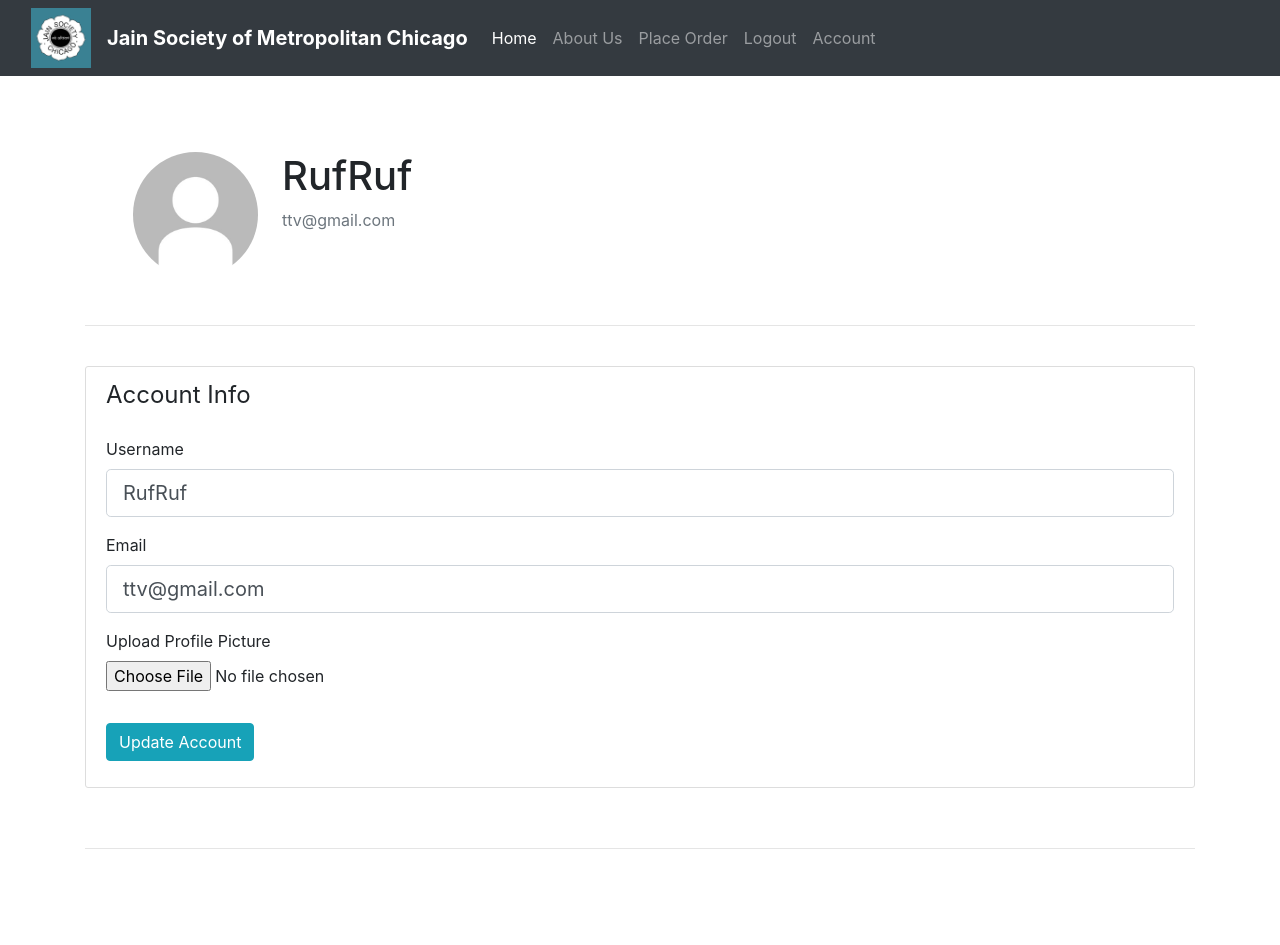
After one commit to programmedBrain008/jsmcFood_Flask, a Flask app: page /account in a window 1280 px wide. The commit adds this page. Run offline with Flask 2, Linux system fonts and the light colour scheme; a user stored in the database is signed in; some libraries are stand-ins or nearby versions.

Commit message:
User account and signup/login features added

```diff
--- a/app/forms.py
+++ b/app/forms.py
@@ -1,22 +1,50 @@
 from flask_wtf import FlaskForm
-from wtforms import StringField, SubmitField, BooleanField, IntegerField
-from wtforms.validators import DataRequired, Length, Email, ValidationError, NumberRange
+from flask_wtf.file import FileField, FileAllowed
+from wtforms import StringField, SubmitField, BooleanField, IntegerField, PasswordField
+from wtforms.validators import DataRequired, Length, Email, ValidationError, NumberRange, EqualTo
 from app.models import User
 import email_validator
+from flask_login import current_user
 
-class orderForm(FlaskForm):
-    firstname = StringField("First Name", validators=[DataRequired(), Length(min=2, max=25)])
-    lastname = StringField("Last Name", validators=[DataRequired(), Length(min=2, max=25)])
+
+class RegistrationForm(FlaskForm):
+    username = StringField("Username", validators=[DataRequired(), Length(min=2, max=20)])
     email = StringField("Email", validators=[DataRequired(), Email()])
-    phonenumber = StringField("Phone Number", validators=[DataRequired()])
+    password = PasswordField("Password", validators=[DataRequired()])
+    confirm_password = PasswordField("Confirm Password", validators=[DataRequired(), EqualTo("password")])
 
-    street = StringField("Street", validators=[DataRequired()])
-    city = StringField("City", validators=[DataRequired()])
-    state = StringField("State / Province", validators=[DataRequired()])
-    postalzip = StringField("Postal / Zip Code", validators=[DataRequired()])
+    submit = SubmitField("Sign Up")
 
-    ccnum = StringField("Credit Card Number", validators=[DataRequired()])
-    seccode = StringField("Security Code", validators=[DataRequired()])
-    ccexpidate = StringField("Credit Card Expiration Date", validators=[DataRequired()])
+    def validate_username(self, username):
+        user = User.query.filter_by(username=username.data).first()
+        if user:
+            raise ValidationError("That username already exists. Please choose a different one.")
+    def validate_email(self, email):
+        user = User.query.filter_by(email=email.data).first()
+        if user:
+            raise ValidationError("That email already exists. Please choose a different one.")
 
-    submit = SubmitField("Place Order Now!")
+class LoginForm(FlaskForm):
+    email = StringField("Email", validators=[DataRequired(), Email()])
+    password = PasswordField("Password", validators=[DataRequired()])
+    remember = BooleanField("Remember Me")
+
+    submit = SubmitField("Login")
+
+class UpdateAccountForm(FlaskForm):
+    username = StringField("Username", validators=[DataRequired(), Length(min=2, max=20)])
+    email = StringField("Email", validators=[DataRequired(), Email()])
+    picture = FileField("Upload Profile Picture", validators=[FileAllowed(['jpg', 'png'])])
+
+    submit = SubmitField("Update Account")
+
+    def validate_username(self, username):
+        if username.data != current_user.username:
+            user = User.query.filter_by(username=username.data).first()
+            if user:
+                raise ValidationError("That username already exists. Please choose a different one.")
+    def validate_email(self, email):
+        if email.data != current_user.email:
+            user = User.query.filter_by(email=email.data).first()
+            if user:
+                raise ValidationError("That email already exists. Please choose a different one.")
--- a/app/routes.py
+++ b/app/routes.py
@@ -1,9 +1,12 @@
 from flask import url_for, render_template, request, redirect, flash, session
 from app import app, db, bcrypt
-from app.forms import orderForm
+from app.forms import RegistrationForm, LoginForm, UpdateAccountForm
 from app.models import db, User, ProductRecord
 from app.productInfo import jekh, kmkh, makh, jmkh, plkh, amkh, mekh, plpa, mapa, plse, homi, kmmi, sumi, pach, mepa, stga, bhga, ph, bsbh, rase, rach, sspa, drka, bh, vaga, sh, guja, ragu, gcla, ma, lunchSpecial, basundi, bhajinabhajiya
-
+from flask_login import login_user, current_user, logout_user, login_required
+import secrets
+import os
+from PIL import Image
 
 @app.route("/", methods=["GET", "POST"])
 def snackPage():
@@ -15,7 +18,6 @@ def snackPage():
 
             db.session.add(product)
             db.session.commit()
-            flash(f"{getMethodName} has been added to your cart!", "success")
             return redirect(url_for("snackPage"))
 
     if request.method == "POST":
@@ -80,7 +82,73 @@ def order():
                     seccode=REF_seccode, ccexpidate=REF_ccexpidate)
         db.session.add(user)
         db.session.commit()
-        flash(f"Order placed successfully for: {REF_firstname} {REF_lastname}", "success")
         return redirect(url_for("snackPage"))
 
     return render_template("order_form.html", form=form)
+
+
+@app.route("/register", methods=["GET", "POST"])
+def register():
+    if current_user.is_authenticated:
+        return redirect(url_for("snackPage"))
+    form = RegistrationForm()
+    if form.validate_on_submit():
+        hashed_password = bcrypt.generate_password_hash(form.password.data).decode("utf-8")
+        user = User(username=form.username.data, email=form.email.data, password=hashed_password)
+        db.session.add(user)
+        db.session.commit()
+        flash("Your account has been created successfully. You are now able to log in!", "success")
+        return redirect(url_for('login'))
+    return render_template("register.html", title="Register", form=form)
+
+
+@app.route("/login", methods=["GET", "POST"])
+def login():
+    if current_user.is_authenticated:
+        return redirect(url_for("snackPage"))
+    form = LoginForm()
+    if form.validate_on_submit():
+        user = User.query.filter_by(email=form.email.data).first()
+        if user and bcrypt.check_password_hash(user.password, form.password.data):
+            login_user(user, remember=form.remember.data)
+            next_page = request.args.get("next")
+            return redirect(next_page) if next_page else redirect(url_for("snackPage"))
+        else:
+            flash("Login unsucessful. Please check email and password.", "danger")
+
+    return render_template("login.html", title="Login", form=form)
+
+@app.route("/logout")
+def logout():
+    logout_user()
+    return redirect(url_for("snackPage"))
+
+def save_picture(form_picture):
+    random_hex = secrets.token_hex(8)
+    _, f_ext = os.path.splitext(form_picture.filename)
+    picture_fn = random_hex + str(f_ext)
+    picture_path = os.path.join(app.root_path, 'static/profile_pics', picture_fn)
+    output_size = (125, 125)
+    i = Image.open(form_picture)
+    i.thumbnail(output_size)
+    i.save(picture_path)
+    return picture_fn
+
+@app.route("/account", methods=["GET", "POST"])
+@login_required
+def account():
+    form = UpdateAccountForm()
+    if form.validate_on_submit():
+        if form.picture.data:
+            picture_file = save_picture(form.picture.data)
+            current_user.image_file = picture_file
+        current_user.username = form.username.data
+        current_user.email = form.email.data
+        db.session.commit()
+        flash("Your account has been updated!", "success")
+        return redirect(url_for("account"))
+    elif request.method == "GET":
+        form.username.data = current_user.username
+        form.email.data = current_user.email
+    image_file = url_for('static', filename='profile_pics/' + str(current_user.image_file))
+    return render_template("account.html", title="Account", image_file=image_file, form=form)
--- a/app/static/css/styles.css
+++ b/app/static/css/styles.css
@@ -48,3 +48,62 @@ table, td {
 .card button:hover {
     opacity: 0.7;
 }
+
+.bg-steel {
+    background-color: #5f788a;
+}
+
+.content-section {
+    background: #ffffff;
+    padding: 10px 20px;
+    border: 1px solid #dddddd;
+    border-radius: 3px;
+    margin-bottom: 20px;
+}
+
+.article-title {
+    color: #444444;
+}
+
+a.article-title:hover {
+    color: #428bca;
+    text-decoration: none;
+}
+
+.article-content {
+    white-space: pre-line;
+}
+
+.article-img {
+    height: 65px;
+    width: 65px;
+    margin-right: 16px;
+}
+
+.article-metadata {
+    padding-bottom: 1px;
+    margin-bottom: 4px;
+    border-bottom: 1px solid #e3e3e3
+}
+
+.article-metadata a:hover {
+    color: #333;
+    text-decoration: none;
+}
+
+.article-svg {
+    width: 25px;
+    height: 25px;
+    vertical-align: middle;
+}
+
+.account-img {
+    height: 125px;
+    width: 125px;
+    margin-right: 20px;
+    margin-bottom: 16px;
+}
+
+.account-heading {
+    font-size: 2.5rem;
+}
--- /dev/null
+++ b/app/templates/account.html
@@ -0,0 +1,119 @@
+{% extends "base.html" %}
+
+{% block head %}
+<title>Account | JSMC Food Court</title>
+{% endblock %}
+
+{% block body %}
+    <nav class="navbar navbar-expand-lg navbar-dark bg-dark fixed-top">
+        <div class="container-fluid">
+            <img src="static/images/mainheaderimage.jpg" alt="JSMC Logo" width=60 height=60 class="mr-3 ml=0">
+            <a class="navbar-brand" href="/"><b>Jain Society of Metropolitan Chicago</b></a>
+            <div class="collapse navbar-collapse" id="navbarSupportedContent">
+                <ul class="navbar-nav me-auto mb-2 mb-lg-0">
+                <li class="nav-item">
+                    <a class="nav-link active" aria-current="page" href="{{ url_for('snackPage') }}">Home</a>
+                </li>
+                <li class="nav-item">
+                    <a class="nav-link" target="_blank" href="https://www.jsmconline.org/about_us.php">About Us</a>
+                </li>
+                <li class="nav-item">
+                    <a class="nav-link" href="{{ url_for('order') }}">Place Order</a>
+                </li>
+                {% if current_user.is_authenticated %}
+                <li class="nav-item">
+                    <a class="nav-link" href="{{ url_for('logout') }}">Logout</a>
+                </li>
+                <li class="nav-item">
+                    <a class="nav-link" href="{{ url_for('account') }}">Account</a>
+                </li>
+                {% else %}
+                <li class="nav-item">
+                    <a class="nav-link" href="{{ url_for('login') }}">Login</a>
+                </li>
+                <li class="nav-item">
+                    <a class="nav-link" href="{{ url_for('register') }}">Register</a>
+                </li>
+                {% endif %}
+            </div>
+        </div>
+    </nav>
+    {% with messages = get_flashed_messages(with_categories=true) %}
+        <br>
+        {% if messages %}
+            {% for category, message in messages %}
+                <div class="container">
+                    <div class="alert alert-{{ category }}">
+                        {{ message }}
+                    </div>
+                </div>
+            {% endfor %}
+        {% endif %}
+    {% endwith %}
+    <div class="container">
+        <div class="m-5">
+            <div class="media">
+                <img class="rounded-circle" src="{{ image_file }}" width=125 height=125>
+                <div class="media-body">
+                    <div class="ml-4">
+                        <h2 class="account-heading">{{ current_user.username }}</h2>
+                        <p class="text-secondary">{{ current_user.email }}</p>
+                    </div>
+                </div>
+            </div>
+        </div>
+        <hr>
+        <br>
+        <div class="content-section">
+            <form method="POST" action="" enctype="multipart/form-data">
+                {{ form.hidden_tag() }}
+                <fieldset class="form-group">
+                    <legend class="mb-4">Account Info</legend>
+                    <div class="form-group">
+                        {{ form.username.label(class="form-control-label") }}
+
+                        {% if form.username.errors %}
+                            {{ form.username(class="form-control form-control-lg is-invalid") }}
+                            <div class="invalid-feedback">
+                                {% for error in form.username.errors %}
+                                    <span>{{ error }}</span>
+                                {% endfor %}
+                            </div>
+                        {% else %}
+                            {{ form.username(class="form-control form-control-lg") }}
+                        {% endif %}
+
+                    </div>
+                    <div class="form-group">
+                        {{ form.email.label(class="form-control-label") }}
+                        {% if form.email.errors %}
+                            {{ form.email(class="form-control form-control-lg is-invalid") }}
+                            <div class="invalid-feedback">
+                                {% for error in form.email.errors %}
+                                    <span>{{ error }}</span>
+                                {% endfor %}
+                            </div>
+                        {% else %}
+                            {{ form.email(class="form-control form-control-lg") }}
+                        {% endif %}
+                    </div>
+                    <div class="form-group">
+                        {{ form.picture.label() }}
+                        {{ form.picture(class="form-control-file") }}
+                        {% if form.picture.errors %}
+                            {% for error in form.picture.errors %}
+                                <br>
+                                <span class="text-danger">{{ error }}</span></br>
+                            {% endfor %}
+                        {% endif %}
+                    </div>
+                </fieldset>
+                <div class="form-group">
+                    {{ form.submit(class="btn btn-info") }}
+                </div>
+            </form>
+        </div>
+        <br>
+        <hr>
+    </div>
+{% endblock %}
--- a/app/templates/base.html
+++ b/app/templates/base.html
@@ -12,7 +12,9 @@
     {% block head %} {% endblock %}
 </head>
 <body>
-    {% block body %} {% endblock %}
+    {% block body %}
+
+    {% endblock %}
 
 
 </body>
```
Also changed, not shown: app/__init__.py (+6 -4 lines), app/models.py (+17 -17 lines), app/templates/index.html (+28 -2 lines), app/templates/login.html (added, +108 -0 lines), app/templates/register.html (added, +116 -0 lines), app/site.db, app/static/profile_pics/avatar.png (added), app/static/profile_pics/dbba7642b67f48c9.png (added), app/static/profile_pics/deb23e6fa5612120.png (added), app/static/profile_pics/default.jpg (added), 1 other file.
